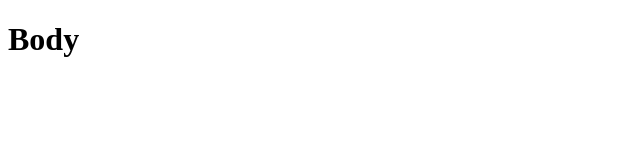
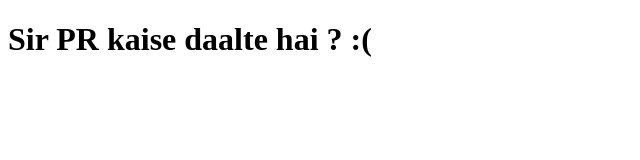
Before and after one commit to Shayy841/gitTutorial, a plain HTML site: page index.html in a window 1280 px wide. Shown: the whole page, without its empty margins (0-640 px from the left). Drawn offline with Linux system fonts and the light colour scheme.

Commit message:
How to make a PR ?

```diff
--- a/index.html
+++ b/index.html
@@ -6,6 +6,6 @@
     <title>Demo</title>
 </head>
 <body>
-    <h1>Body</h1>
+    <h1>Sir PR kaise daalte hai ? :( </h1>
 </body>
 </html>
```
